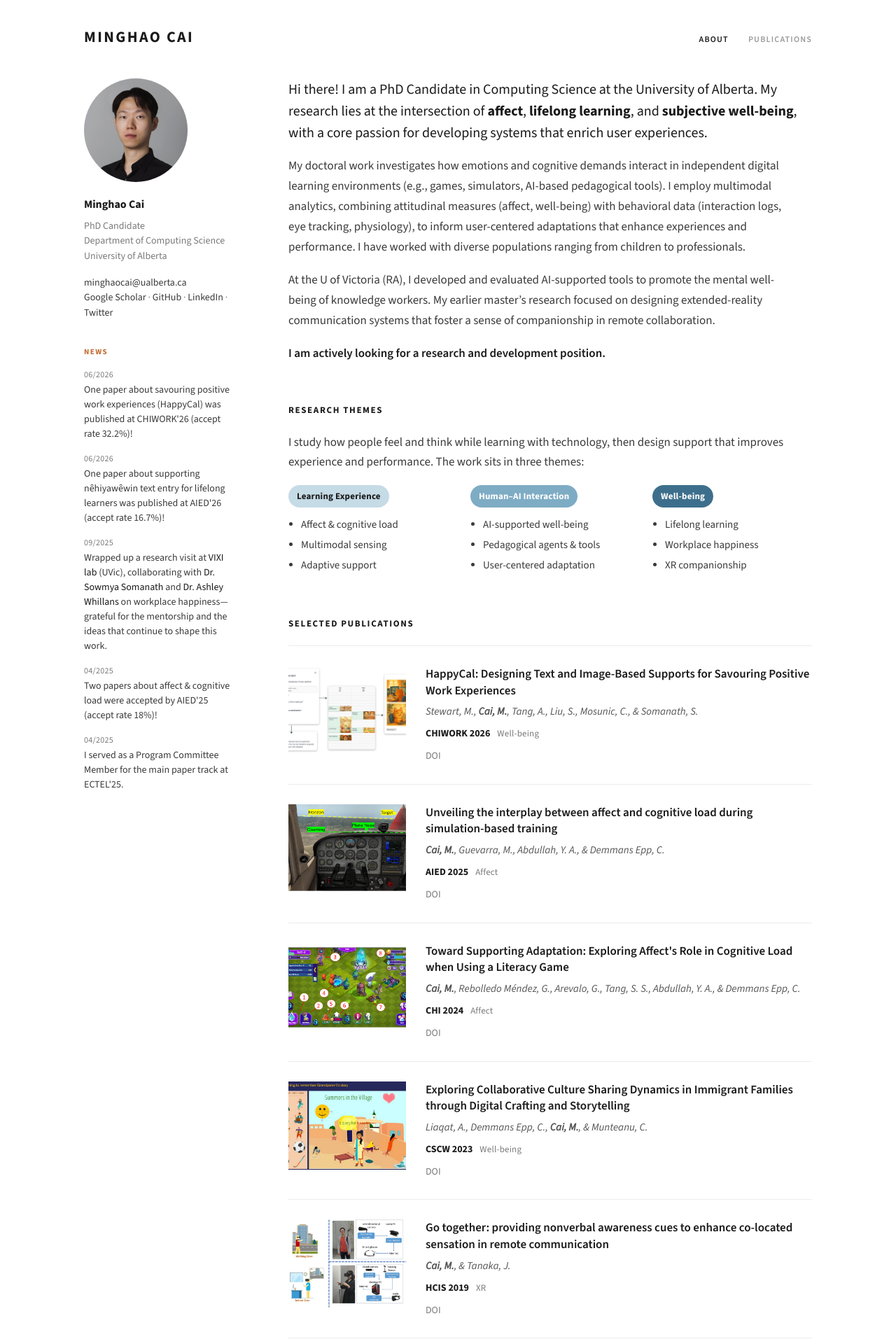
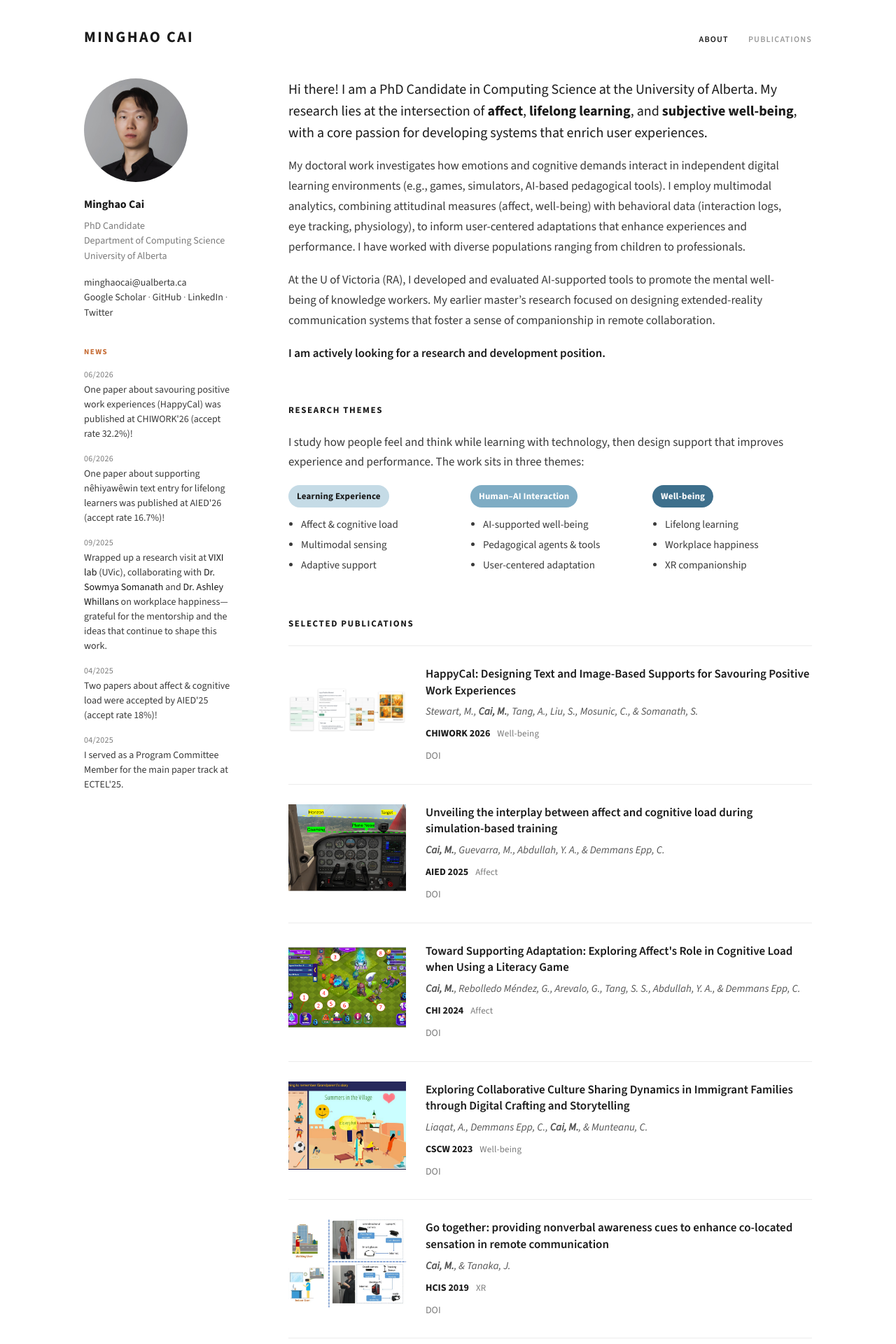
Before and after one commit to minghaocai/minghaocai.github.io, a Jekyll site: the page built from index.html, in a window 1280 px wide. Shown: the top 1920 px of the page at 70% size. Built offline with Jekyll 4.4.1, drawn with Linux system fonts in a browser that asks for light colours.

Commit message:
Use a cache-busted HappyCal Figure 1 teaser that fits the thumb crop.

```diff
--- a/_data/publications.yml
+++ b/_data/publications.yml
@@ -3,7 +3,7 @@
   authors: "Stewart, M., Cai, M., Tang, A., Liu, S., Mosunic, C., & Somanath, S."
   venue: CHIWORK 2026
   year: 2026
-  teaser: chiwork26-happycal.png
+  teaser: chiwork26-happycal-fig1.png
   selected: true
   theme: Well-being
   doi: https://doi.org/10.1145/3808045.3808067
```
Also changed, not shown: assets/img/papers/chiwork26-happycal-fig1.png (added).
